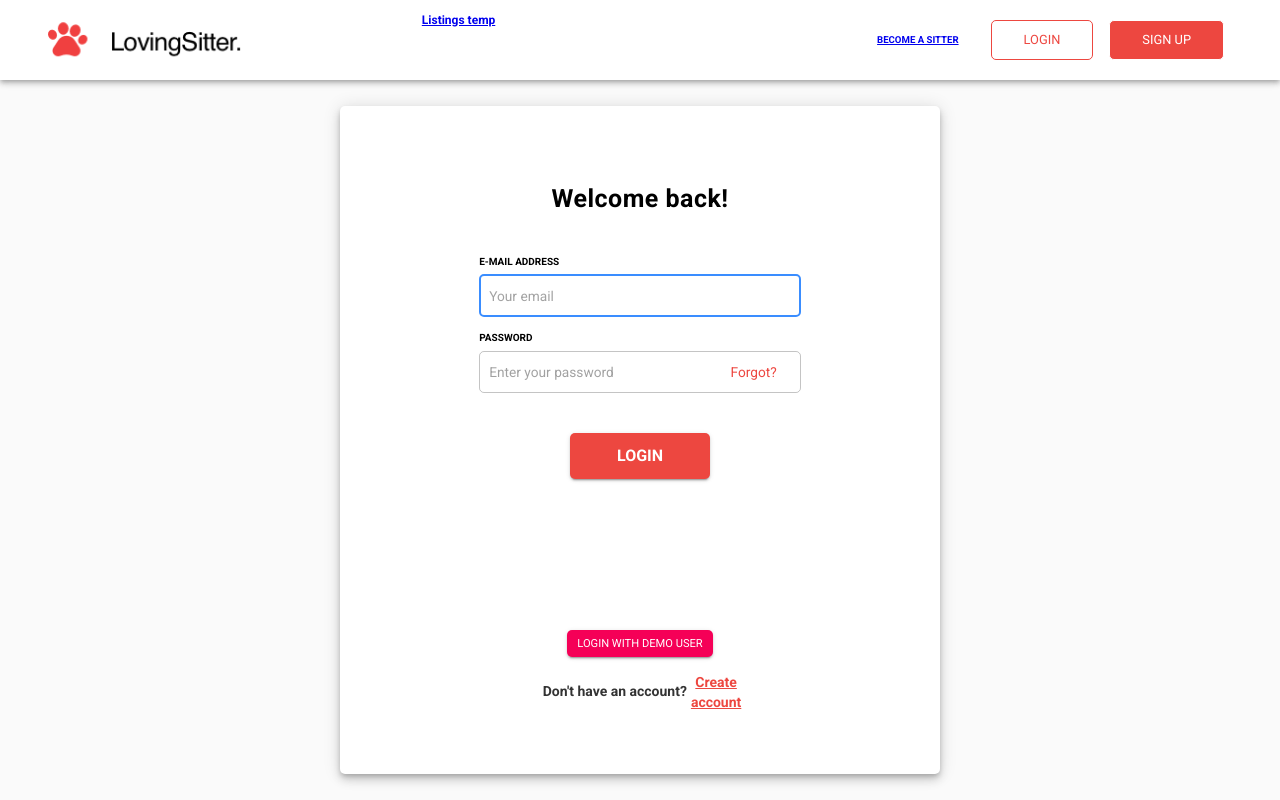
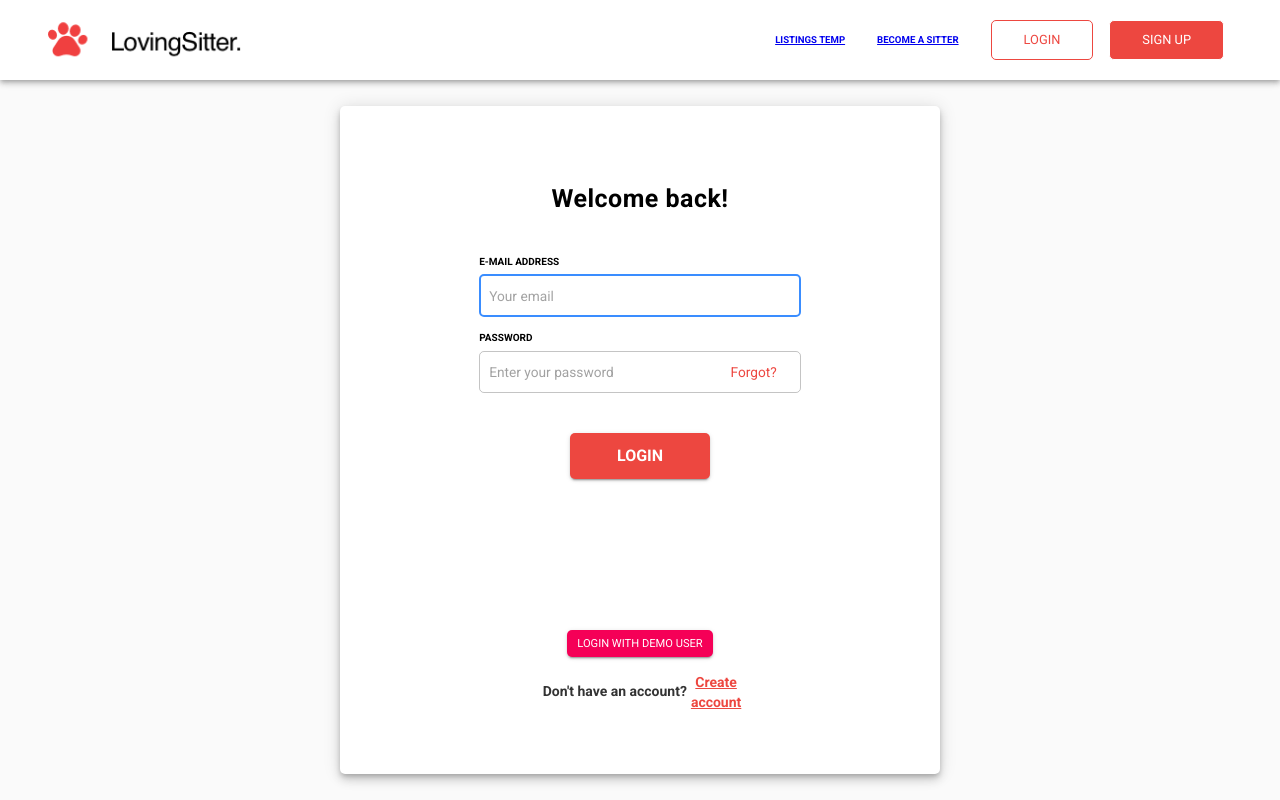
Before and after one commit to hatchways/team-callback-cats, a React (Create React App) app in the folder client/: page /login in a window 1280 px wide. Built offline with nearby package versions, Linux system fonts and the light colour scheme; no server answers.

Commit message:
move temp link to public link component

```diff
--- a/client/src/components/Navigation/Navbar.tsx
+++ b/client/src/components/Navigation/Navbar.tsx
@@ -1,5 +1,5 @@
 import { FC } from 'react';
-import { useHistory, Link } from 'react-router-dom';
+import { useHistory } from 'react-router-dom';
 import { useAuth } from '../../context/useAuthContext';
 import useStyles from './useStyles';
 import Logo from '../../Images/logo.png';
@@ -24,8 +24,6 @@ const Navbar: FC = () => {
           <Grid item>
             <img src={Logo} className={classes.logo} onClick={handleClick} />
           </Grid>
-          {/* TODO REMOVE TEMPORARY ROUTE FOR STYLING */}
-          <Link to="/listings">Listings temp</Link>
           <Grid item>{!loggedInUser ? <PublicLinks /> : <MemberLinks />}</Grid>
         </Grid>
       </Toolbar>
--- a/client/src/components/Navigation/PublicLinks.tsx
+++ b/client/src/components/Navigation/PublicLinks.tsx
@@ -10,6 +10,10 @@ const PublicLinks: FC = () => {
 
   return (
     <List component="ul" className={classes.publicLinks}>
+      {/* TODO REMOVE TEMPORARY ROUTE FOR STYLING */}
+      <Link to="/listings" className={classes.sitterLink}>
+        Listings temp
+      </Link>
       <Link to="/become-a-sitter" className={classes.sitterLink}>
         Become a sitter
       </Link>
```
